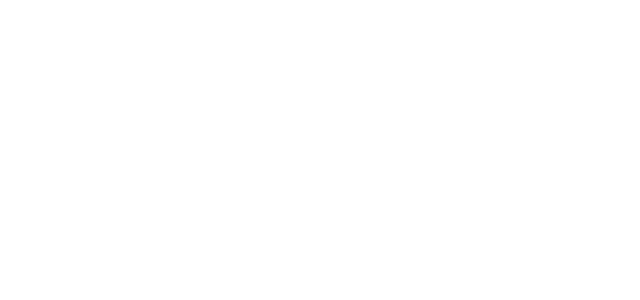
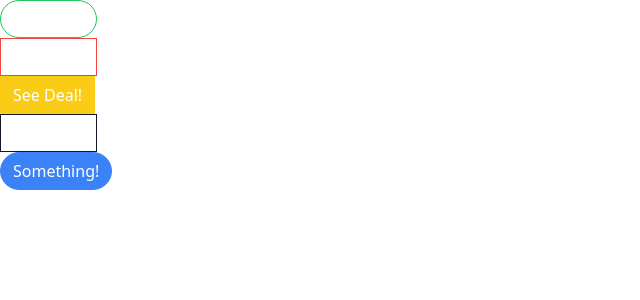
Before and after one commit to jarodkober/demo-modern-react-redux-2023-comps, a React (Create React App) app: page / in a window 1280 px wide. Shown: the top 300 px of the page, without its empty margins (0-640 px from the left). Built offline with nearby package versions, Linux system fonts and the light colour scheme.

Commit message:
Created Button Styles
* Used the classnames utility to concatenate CSS classes for button styles
* Styles are conditional based on the value of props passed into the Button component
* Created sample buttons in the App component

```diff
--- a/src/App.js
+++ b/src/App.js
@@ -4,7 +4,40 @@
 	return (
 		<div>
 			<div>
-				<Button></Button>
+				<Button
+					success
+					outline
+					rounded
+				>
+					Click me!!
+				</Button>
+			</div>
+			<div>
+				<Button
+					danger
+					outline
+				>
+					Buy Now!
+				</Button>
+			</div>
+			<div>
+				<Button warning>See Deal!</Button>
+			</div>
+			<div>
+				<Button
+					secondary
+					outline
+				>
+					Hide Ads!
+				</Button>
+			</div>
+			<div>
+				<Button
+					primary
+					rounded
+				>
+					Something!
+				</Button>
 			</div>
 		</div>
 	);
--- a/src/Button.js
+++ b/src/Button.js
@@ -1,7 +1,22 @@
+import className from 'classnames';
 import PropTypes from 'prop-types';
 
 function Button({ children, primary, secondary, success, warning, danger, outline, rounded }) {
-	return <button>{children}</button>;
+	const classes = className('border px-3 py-1.5', {
+		'border-blue-500 bg-blue-500 text-white': primary,
+		'border-gray-900 bg-gray-900 text-white': secondary,
+		'border-green-500 bg-green-500 text-white': success,
+		'border-yellow-400 bg-yellow-400 text-white': warning,
+		'border-red-500 bg-red-500 text-white': danger,
+		'rounded-full': rounded,
+		'bg-white': outline,
+		'text-blue-500': outline && primary,
+		'text-gray-900': outline && secondary,
+		'text-green-500': outline && success,
+		'text-yellow-400': outline && warning,
+		'text-red-500': outline && danger
+	});
+	return <button className={classes}>{children}</button>;
 }
 
 Button.propTypes = {
```
